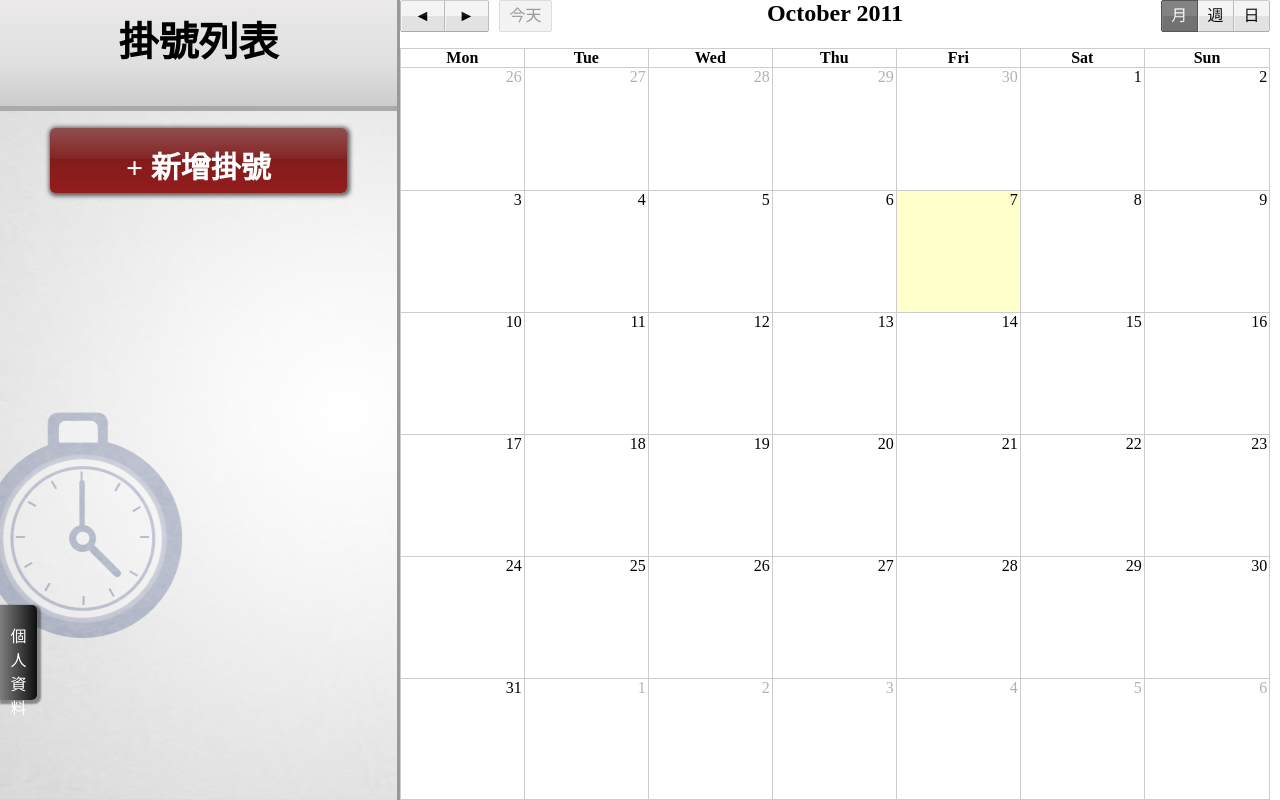
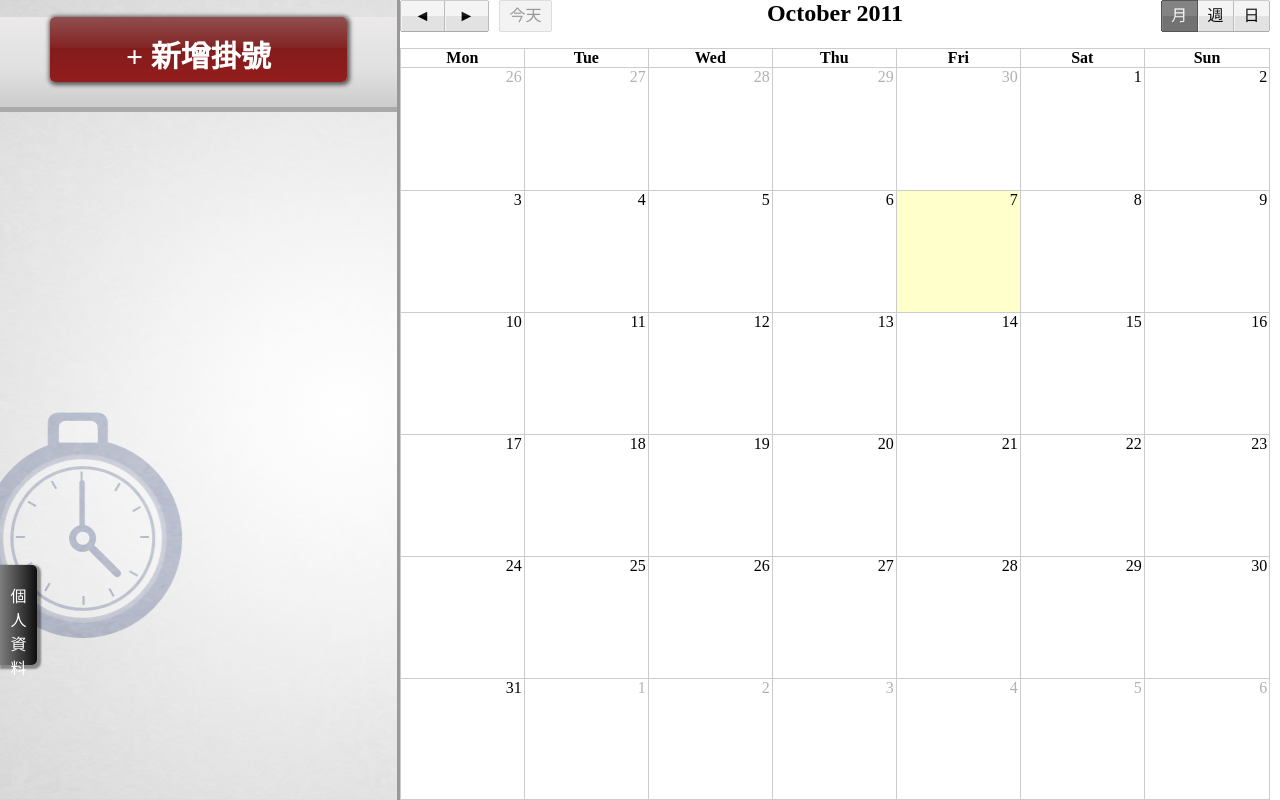
Before and after one commit to atdog/taiwan-hospital-gae, a Python web app: template src/template/index.html in a window 1280 px wide. Run offline with Jinja, Linux system fonts and the light colour scheme; the template is opened without the code that fills it, so the values that code supplies are empty.

Commit message:
增加送出完成時的檢測 修改首頁頁面

```diff
--- a/src/css/index.css
+++ b/src/css/index.css
@@ -11,12 +11,19 @@ html,body {
 	width: 68%;
 }
 
+#transparentProfile {
+    position: absolute;
+    background: rgba(255,255,255,0.7);
+    width:100%;
+    height:100%;
+	z-index: 10005;
+}
 #profile {
 	position: absolute;
 	left: -200px;
 	height:100%;
 	width: 237px;
-	z-index:999;
+	z-index:10006;
 }
 
 #profileLeft {
@@ -54,7 +61,7 @@ html,body {
 	left:0%;
 	top:75%;
 	width:37px;
-	height: 95px;
+	height: 100px;
 	text-align: center;
 	margin-top: 5px;
 	color: #FFFFFF;
@@ -87,7 +94,7 @@ border-radius: 0px 5px 5px 0px;
 	left: 270px;
 	height:80%;
 	width:60%;
-	z-index:999;
+	z-index:10006;
 
 	background: rgba(0,0,0,0.7);
 
@@ -192,6 +199,10 @@ border-radius: 0px 5px 5px 0px;
 	background: linear-gradient(top, #ebe9e9 0%,#e0e0e0 60%,#cccccc 100%); /* W3C */
 }
 
+#listTitle {
+	height: 90px;
+	padding-top:0;
+}
 
 .white {
 	position: absolute;
@@ -480,7 +491,7 @@ box-shadow: 1px 1px 4px 2px rgba(00, 00, 00, 0.6);
 
 .inputTextRight input {
 	height: 30px;
-	width: 200px;
+	width: 170px;
 }
 
 .formData {
@@ -663,6 +674,8 @@ background: linear-gradient(top, #588e57 0%,#3e7c3c 1%,#3a7a39 3%,#1d7124 47%,#1
 	top: 80%;
 }
 
+
+
 .editButton
 {
 font-size:1em;
@@ -694,7 +707,7 @@ box-shadow: 1px 1px 4px 2px rgba(00, 00, 00, 0.6);
 
 #inputNameValue ,#inputIdValue,#inputBirthdayValue,#inputPhoneValue
 {
-font-size:2em;
+font-size:1.2em;
 }
 
 #editInfo{
--- a/src/js/index_ui.js
+++ b/src/js/index_ui.js
@@ -37,7 +37,8 @@ function setHeight() {
 	$("#Form").height(height);
 
 	$(".formData").height(height-$(".redTitle").height()-$(".button").height()-120);
-	$(".tableDiv").height(height-$("#listTitle").height()-$("#new").height()-50);
+	//$(".tableDiv").height(height-$("#listTitle").height()-$("#new").height()-50);
+	$(".tableDiv").height(height-$("#listTitle").height()-40);
 	$("#personList").height(height-$("#newInfo").height()-$('#photoTitle').height()-50);
 
     var notificationTop = (window.innerHeight - $('#notification').height()) / 2;
@@ -47,6 +48,8 @@ function setHeight() {
     $('#whiteBackground').css("top", whiteBackgroundTop);
     var whiteBackgroundLeft = (window.innerWidth - $('#whiteBackground').width()) / 2;
     $('#whiteBackground').css("left", whiteBackgroundLeft);
+
+    $('#profileButton').css("top","70%");
 	/*
 	$('#listDiv').css("border-right", width*0.003+"px solid #999");
 	$('#personal').css("border-right", width*0.003+"px solid #999");
--- a/src/template/index.html
+++ b/src/template/index.html
@@ -39,6 +39,8 @@ function updatePersonalPage() {
 		var person = cookie[i];
 		$('#profileData').append("<div class='profilePhoto'><img onclick='choosePerson(\""+person.name+"\",\""+person.id+"\",\""+person.birthday+"\",\""+person.phone+"\")' src='http://www.cs.nctu.edu.tw/~hcsu/hospital_db/view_image.php?id="+person.id+"' width='120px'></img></div>");
 	}
+
+
 }
 function newRegist() {
 	window.location = "register";
@@ -183,7 +185,7 @@ function replacer(key, value) {
 }
 
 function showPersonalInfo() {
-	$('#transparent').removeClass('hidden');
+	$('#transparentProfile').removeClass('hidden');
 	$('#profileButton').unbind('click',showPersonalInfo);
 
 	$('#profile').animate({"left":"0px"},"slow");
@@ -195,7 +197,7 @@ function showPersonalInfo() {
 function hidePersonalInfo() {
 	$('#profileButton').unbind('click',hidePersonalInfo);
 	$('#profile').animate({"left":"-200px"},"slow");
-	$('#transparent').addClass('hidden');
+	$('#transparentProfile').addClass('hidden');
 	$('#editProfilePage').fadeOut("slow");
 	$('#profileButton').bind('click',showPersonalInfo);
 }
@@ -209,6 +211,7 @@ function choosePerson(name,id,birthday,phone) {
 </head>
 
 <body>
+    <div id="transparentProfile" class="hidden" onClick="hidePersonalInfo()"></div>
 	<span id="profile" >
 		<div id="profileLeft">
 			<div id = "profileData" ></div>
@@ -224,8 +227,8 @@ function choosePerson(name,id,birthday,phone) {
 	</div>
 
 	<div id="listDiv">
-		<div id="listTitle" class="title">掛號列表</div>
-		<div class="button" id="new" onClick='newRegist()'>+ 新增掛號</div>
+		<div id="listTitle" class="title"><div class="button" id="new" onClick='newRegist()'>+ 新增掛號</div></div>
+<!-- 		<div class="button" id="new" onClick='newRegist()'>+ 新增掛號</div>-->
 		<div class="tableDiv"></div>
 	</div>
 
```
Also changed, not shown: src/template/register.html (+9 -4 lines).
